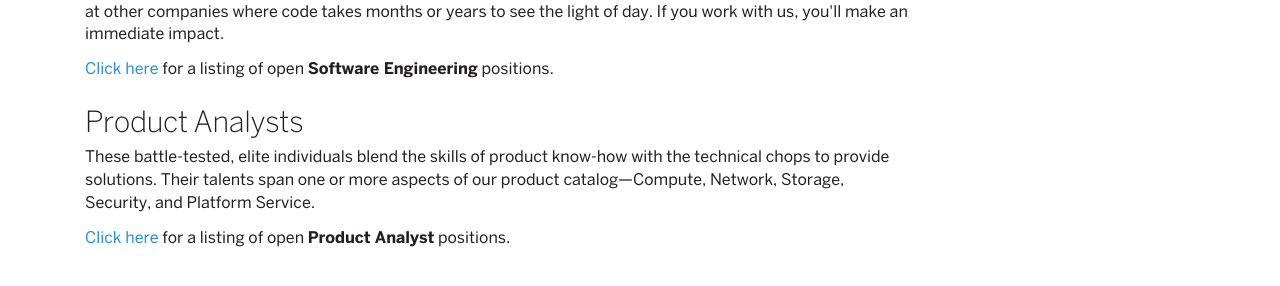
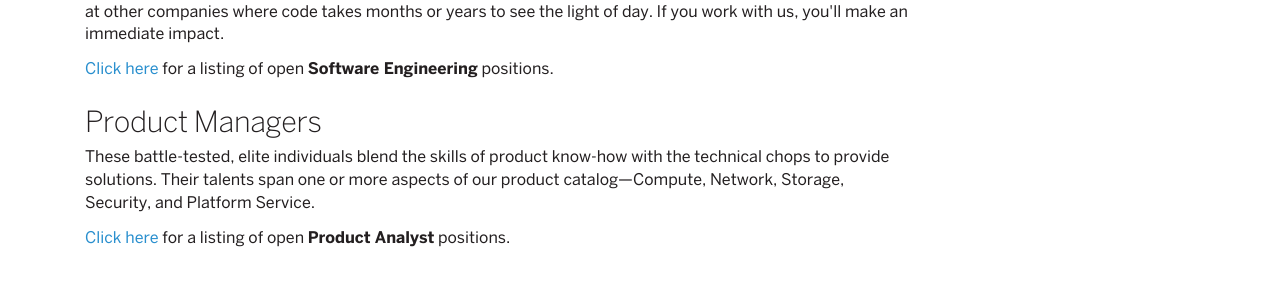
Before and after one commit to caleorourke/blue, a Jekyll site: the page built from index.html, in a window 1280 px wide and 900 px high, scrolled down 3630 px. Shown: the part 559-845 px from the top of the window. Built offline with Jekyll 4.4.1, drawn with Linux system fonts in a browser that asks for light colours.

```diff
--- a/_includes/partials/jobs.html
+++ b/_includes/partials/jobs.html
@@ -22,19 +22,19 @@
 
         <p>Our architects are big-picture thinkers and play a pivotal role as bridge-builders between technology and management. More than just great software engineers, they make vital decisions that drive our business forward technologically and are responsible for curating the fundamental blocks of our platform.</p>
 
-        <p><a href="https://jobs3.netmedia1.com/cp/faces/search_results?adv=true&keywords=architect+softlayer&continent_id=3&country_id=50&city_id=11983&category_ext_id=120&master_bu_id=108&anylocation=0" target="_blank">Click here</a> for a listing of open <strong>Software Architect</strong> positions.</p>
+        <p><a href="https://jobs3.netmedia1.com/cp/faces/search_results?adv=true&keywords=architect+softlayer&continent_id=3&country_id=50&city_id=11983&category_ext_id=120&master_bu_id=126&anylocation=0" target="_blank">Click here</a> for a listing of open <strong>Software Architect</strong> positions.</p>
 
       <h3>Software Engineers</h3>
 
         <p>Our development cycle is extremely fast, and we’ve built our platform to keep it that way. It’s common to write code and have it running live a few days later. This comes as a pleasant surprise to engineers who have worked at other companies where code takes months or years to see the light of day. If you work with us, you'll make an immediate impact.</p>
 
-        <p><a href="https://jobs3.netmedia1.com/cp/faces/search_results?adv=true&keywords=engineer+softlayer&continent_id=3&country_id=50&city_id=11983&category_ext_id=120&master_bu_id=108&anylocation=0" target="_blank">Click here</a> for a listing of open <strong>Software Engineering</strong> positions.</p>
+        <p><a href="https://jobs3.netmedia1.com/cp/faces/search_results?adv=true&keywords=engineer+softlayer&continent_id=3&country_id=50&city_id=11983&category_ext_id=120&master_bu_id=126&anylocation=0" target="_blank">Click here</a> for a listing of open <strong>Software Engineering</strong> positions.</p>
 
-      <h3>Product Analysts</h3>
+      <h3>Product Managers</h3>
 
         <p>These battle-tested, elite individuals blend the skills of product know-how with the technical chops to provide solutions. Their talents span one or more aspects of our product catalog&mdash;Compute, Network, Storage, Security, and Platform Service.</p>
 
-        <p><a href="https://jobs3.netmedia1.com/cp/faces/search_results?adv=true&keywords=product+softlayer&continent_id=3&country_id=50&city_id=11983&category_ext_id=120&master_bu_id=108&anylocation=0" target="_blank">Click here</a> for a listing of open <strong>Product Analyst</strong> positions.</p>
+        <p><a href="https://jobs3.netmedia1.com/cp/faces/search_results?adv=true&keywords=product+softlayer&continent_id=3&country_id=50&city_id=11983&category_ext_id=120&master_bu_id=126&anylocation=0" target="_blank">Click here</a> for a listing of open <strong>Product Analyst</strong> positions.</p>
 
     </div>
   </div>
```
